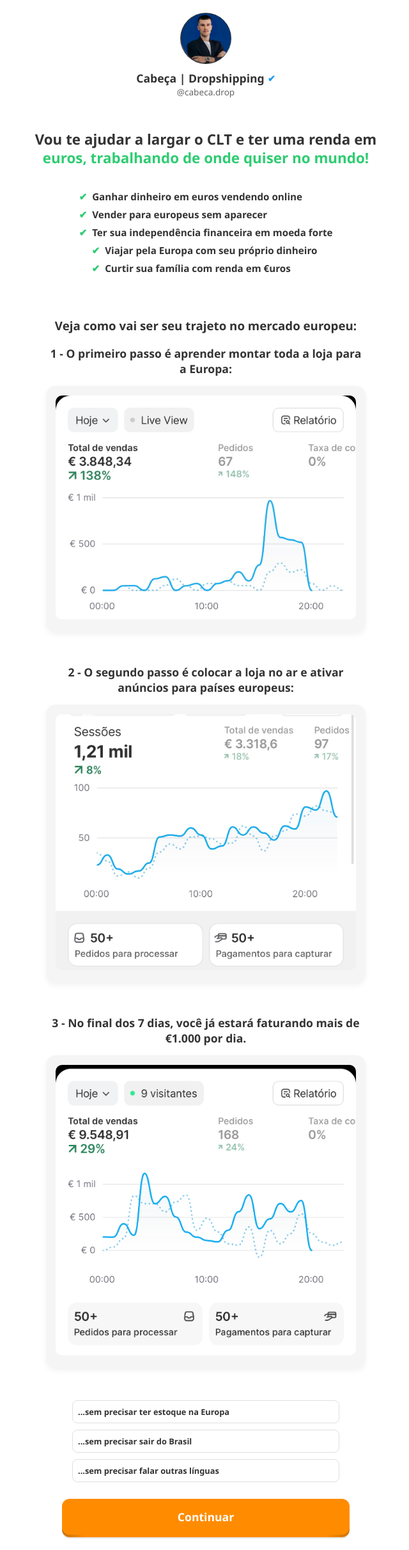
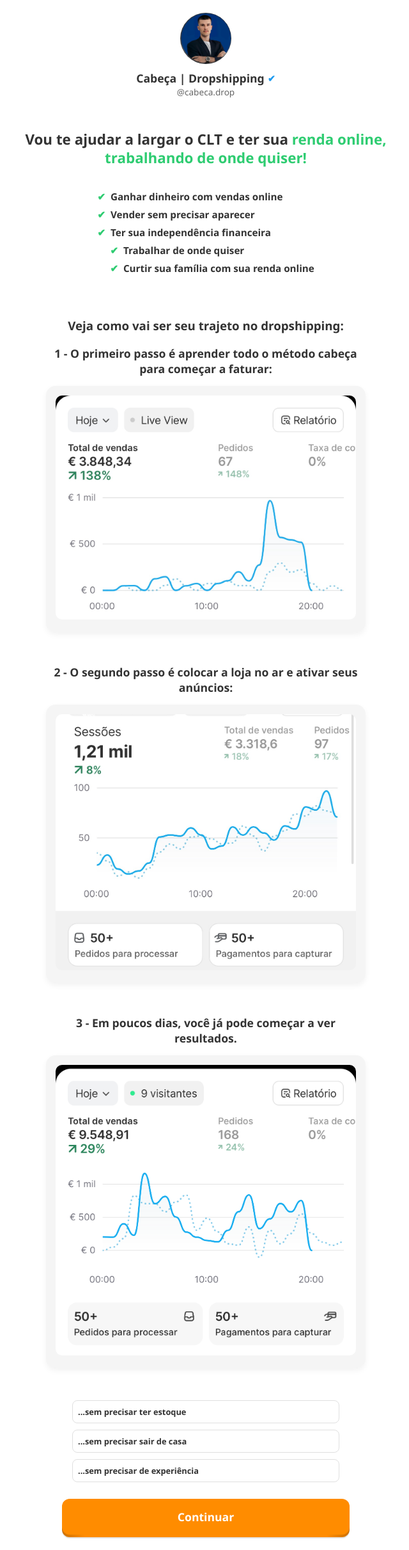
Before and after one commit to RaioneMachado/quiz-cabeca, a website: page index9.html in a window 1280 px wide. Shown: the whole page at 64% size, without its empty margins (318-958 px from the left). Drawn offline with Linux system fonts and the light colour scheme.

Commit message:
aatualização

```diff
--- a/index9.html
+++ b/index9.html
@@ -3,7 +3,7 @@
 <head>
     <meta charset="UTF-8">
     <meta name="viewport" content="width=device-width, initial-scale=1.0">
-    <title>Sua Loja Europeia Profissional</title>
+    <title>Sua Jornada no Dropshipping</title>
     <style>
         body {
             background-color: #ffffff;
@@ -28,7 +28,7 @@
             width: 80px;
             height: 80px;
             border-radius: 50%;
-            background-color: #ddd; /* Substituir pela imagem do Rafael */
+            background-color: #ddd;
             margin-bottom: 10px;
             object-fit: cover;
         }
@@ -192,43 +192,43 @@
 </div>
 
     <div class="headline">
-        Vou te ajudar a largar o CLT e ter uma renda em <span>euros, trabalhando de onde quiser no mundo!</span>
+        Vou te ajudar a largar o CLT e ter sua <span>renda online, trabalhando de onde quiser!</span>
     </div>
 
     <ul class="benefit-list">
-        <li class="benefit-item"><span class="check-green">✔</span> Ganhar dinheiro em euros vendendo online</li>
-        <li class="benefit-item"><span class="check-green">✔</span> Vender para europeus sem aparecer</li>
-        <li class="benefit-item"><span class="check-green">✔</span> Ter sua independência financeira em moeda forte</li>
-        <li class="benefit-item" style="margin-left: 20px;"><span class="check-green">✔</span> Viajar pela Europa com seu próprio dinheiro</li>
-        <li class="benefit-item" style="margin-left: 20px;"><span class="check-green">✔</span> Curtir sua família com renda em €uros</li>
+        <li class="benefit-item"><span class="check-green">✔</span> Ganhar dinheiro com vendas online</li>
+        <li class="benefit-item"><span class="check-green">✔</span> Vender sem precisar aparecer</li>
+        <li class="benefit-item"><span class="check-green">✔</span> Ter sua independência financeira</li>
+        <li class="benefit-item" style="margin-left: 20px;"><span class="check-green">✔</span> Trabalhar de onde quiser</li>
+        <li class="benefit-item" style="margin-left: 20px;"><span class="check-green">✔</span> Curtir sua família com sua renda online</li>
     </ul>
 
-    <h3>Veja como vai ser seu trajeto no mercado europeu:</h3>
+    <h3>Veja como vai ser seu trajeto no dropshipping:</h3>
 
 <div class="step-container">
-    <div class="step-title">1 - O primeiro passo é aprender montar toda a loja para a Europa:</div>
+    <div class="step-title">1 - O primeiro passo é aprender todo o método cabeça para começar a faturar:</div>
     <div class="screenshot-box">
-        <img src="imagens/depoimentos (1).PNG" alt="Print da Conversa - Feedback Loja Europeia" style="width: 100%; border-radius: 10px;">
+        <img src="imagens/depoimentos (1).PNG" alt="Print da Conversa - Feedback" style="width: 100%; border-radius: 10px;">
     </div>
 </div>
 
 <div class="step-container">
-    <div class="step-title">2 - O segundo passo é colocar a loja no ar e ativar anúncios para países europeus:</div>
+    <div class="step-title">2 - O segundo passo é colocar a loja no ar e ativar seus anúncios:</div>
     <div class="screenshot-box">
-        <img src="imagens/depoimentos (2).PNG" alt="Print Primeiras Vendas em Euros" style="width: 100%; border-radius: 10px;">
+        <img src="imagens/depoimentos (2).PNG" alt="Print Primeiras Vendas" style="width: 100%; border-radius: 10px;">
     </div>
 </div>
 
 <div class="step-container">
-    <div class="step-title">3 - No final dos 7 dias, você já estará faturando mais de €1.000 por dia.</div>
+    <div class="step-title">3 - Em poucos dias, você já pode começar a ver resultados.</div>
     <div class="screenshot-box">
-        <img src="imagens/depoimentos (3).PNG" alt="Print Resultados Faturamento em Euros" style="width: 100%; border-radius: 10px;">
+        <img src="imagens/depoimentos (3).PNG" alt="Print Resultados" style="width: 100%; border-radius: 10px;">
     </div>
 </div>
 
-    <div class="info-tag">...sem precisar ter estoque na Europa</div>
-    <div class="info-tag">...sem precisar sair do Brasil</div>
-    <div class="info-tag">...sem precisar falar outras línguas</div>
+    <div class="info-tag">...sem precisar ter estoque</div>
+    <div class="info-tag">...sem precisar sair de casa</div>
+    <div class="info-tag">...sem precisar de experiência</div>
 
     <a href="index10.html" class="btn-link">
         <div class="pushable">
```
